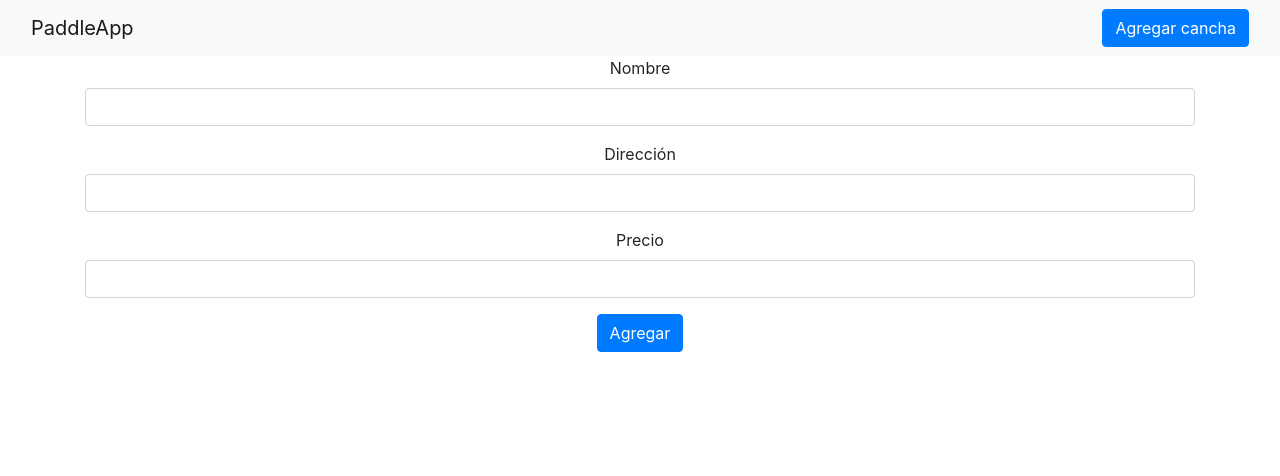
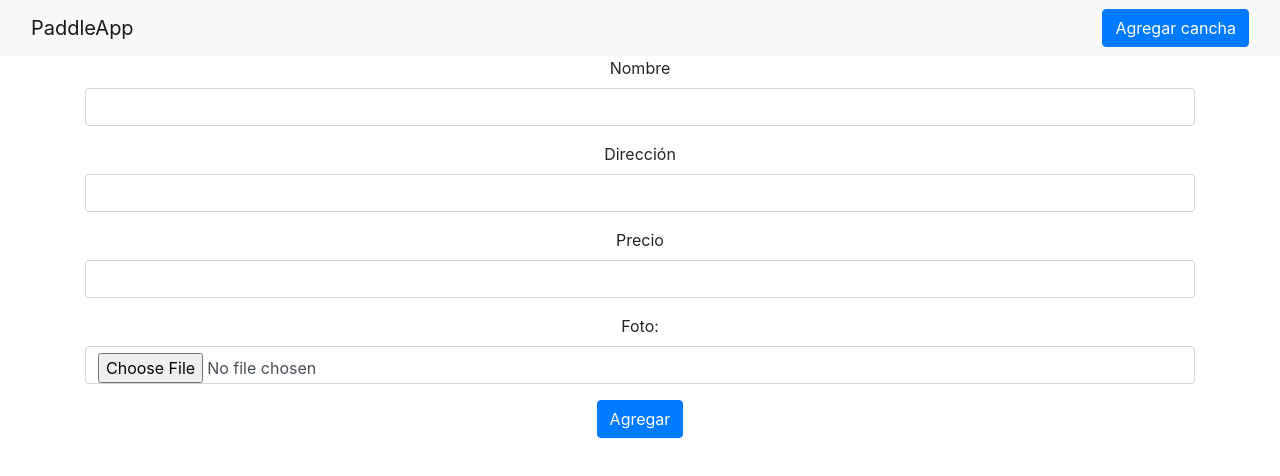
Before and after one commit to santisolis97/paddleApp, a React (Create React App) app: page /AddCourt in a window 1280 px wide. Shown: the top 476 px of the page. Built offline with nearby package versions, Linux system fonts and the light colour scheme.

Commit message:
upload with image finished

```diff
--- a/src/components/AddCourtModal.js
+++ b/src/components/AddCourtModal.js
@@ -1,40 +1,79 @@
 import React, { useState, useEffect } from "react";
 import db from "../firebase.config";
 import Navbar from "./Navbar";
+import { storage } from "../firebase.config";
+
 function AddCourtModal() {
   const [newCourt, setNewCourt] = useState({
     name: "",
     address: "",
     price: "",
   });
-  const handleSubmit = (event) => {
+  const [downloadUrl, setDownloadUrl] = useState(null);
+
+  const handleInputChange = (event) => {
+    if (
+      event.target.name === "name" ||
+      event.target.name === "address" ||
+      event.target.name === "price"
+    ) {
+      setNewCourt({
+        ...newCourt,
+        [event.target.name]: event.target.value,
+      });
+    } else {
+      setNewCourt({ ...newCourt, photo: event.target.files[0] });
+    }
+    console.log(newCourt);
+  };
+
+  const handleStorage = (event) => {
     event.preventDefault();
+    storage
+      .ref(`images/${newCourt.photo.name}`)
+      .put(newCourt.photo)
+      .then(function (snapshot) {
+        handleFirestore();
+      });
     console.log(newCourt);
+  };
+
+  const handleFirestore = () => {
+    storage
+      .ref("images")
+      .child(newCourt.photo.name)
+      .getDownloadURL()
+      .then((url) => {
         db.collection("courts")
           .add({
             name: newCourt.name,
             address: newCourt.address,
             price: newCourt.price,
+            photo: url,
           })
           .then((result) => {
             console.log("Guardado correctamente");
           });
-
-    // this.setState({ title: "", author: "" });
-  };
-  const handleInputChange = (event) => {
-    // console.log(event.target.name)
-    // console.log(event.target.value)
-    setNewCourt({
-      ...newCourt,
-      [event.target.name]: event.target.value,
       });
   };
+
+  // const saveUrl = (photoName) => {
+  //   storage
+  //     .ref("images")
+  //     .child(photoName)
+  //     .getDownloadURL()
+  //     .then((url) => {
+  //       console.log(photoName);
+  //       console.log(url);
+  //       return url;
+  //     });
+  // };
+
   return (
     <div className="div">
       <Navbar></Navbar>
       <div className="container mt-20">
-        <form onSubmit={handleSubmit}>
+        <form onSubmit={handleStorage}>
           <div className="mb-3">
             <label htmlFor="exampleInputEmail1" className="form-label">
               Nombre
@@ -71,6 +110,18 @@ function AddCourtModal() {
               onChange={handleInputChange}
             />
           </div>
+          <div className="mb-3">
+            <label htmlFor="exampleInputEmail1" className="form-label">
+              Foto:
+            </label>
+            <input
+              type="file"
+              className="form-control"
+              id="photo"
+              name="photo"
+              onChange={handleInputChange}
+            />
+          </div>
           <button type="submit" className="btn btn-primary">
             Agregar
           </button>
--- a/src/firebase.config.js
+++ b/src/firebase.config.js
@@ -1,4 +1,7 @@
 import firebase from "firebase";
+import "@firebase/firestore";
+import "@firebase/auth";
+import "@firebase/storage";
 
 const firebaseConfig = {
   apiKey: "AIzaSyBuXCVw5A2AmjlRMva-duh9yE1qBcEYr70",
@@ -12,5 +15,6 @@ const firebaseConfig = {
 
 const firebaseApp = firebase.initializeApp(firebaseConfig);
 const db = firebase.firestore();
-
+const storage = firebase.storage();
+export { storage };
 export default db;
```
Lines whose indentation alone changed are shown as unchanged.
